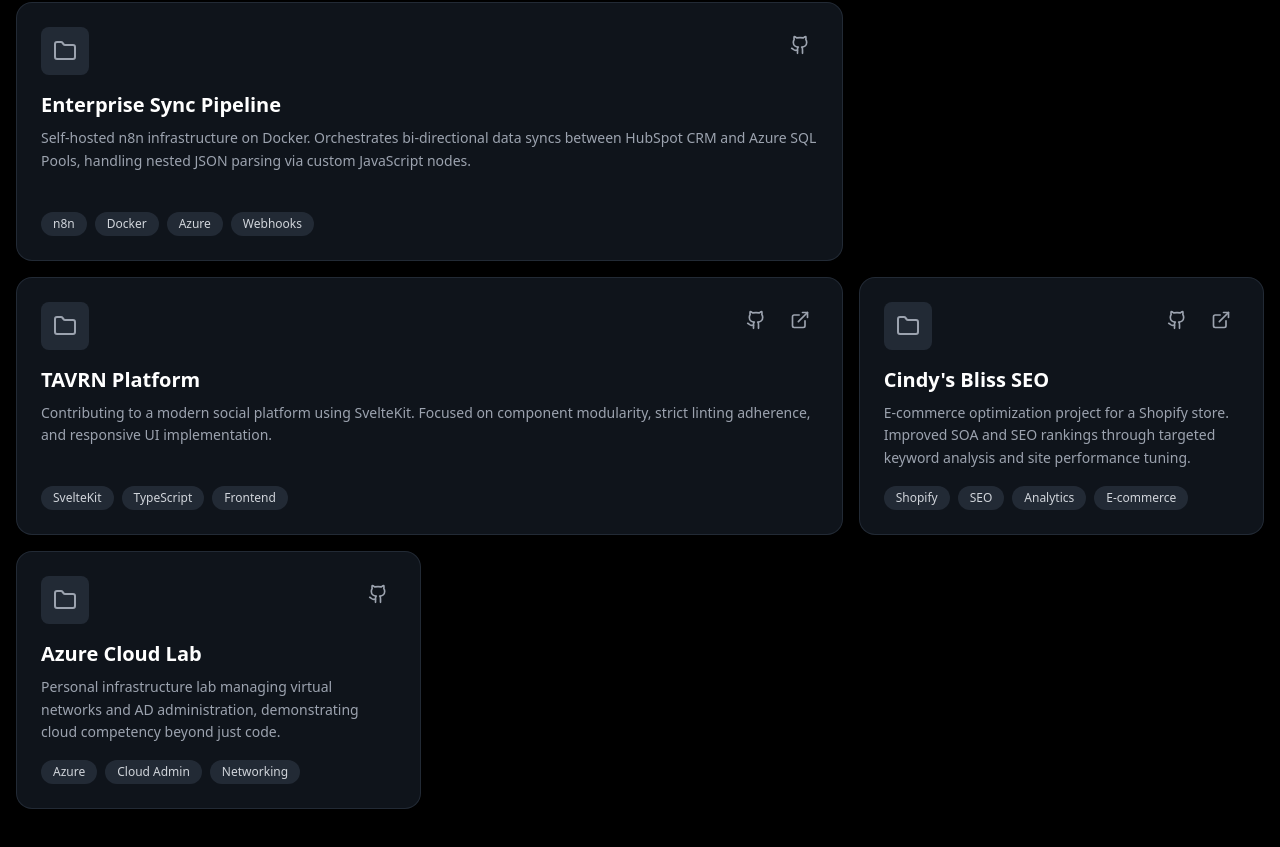
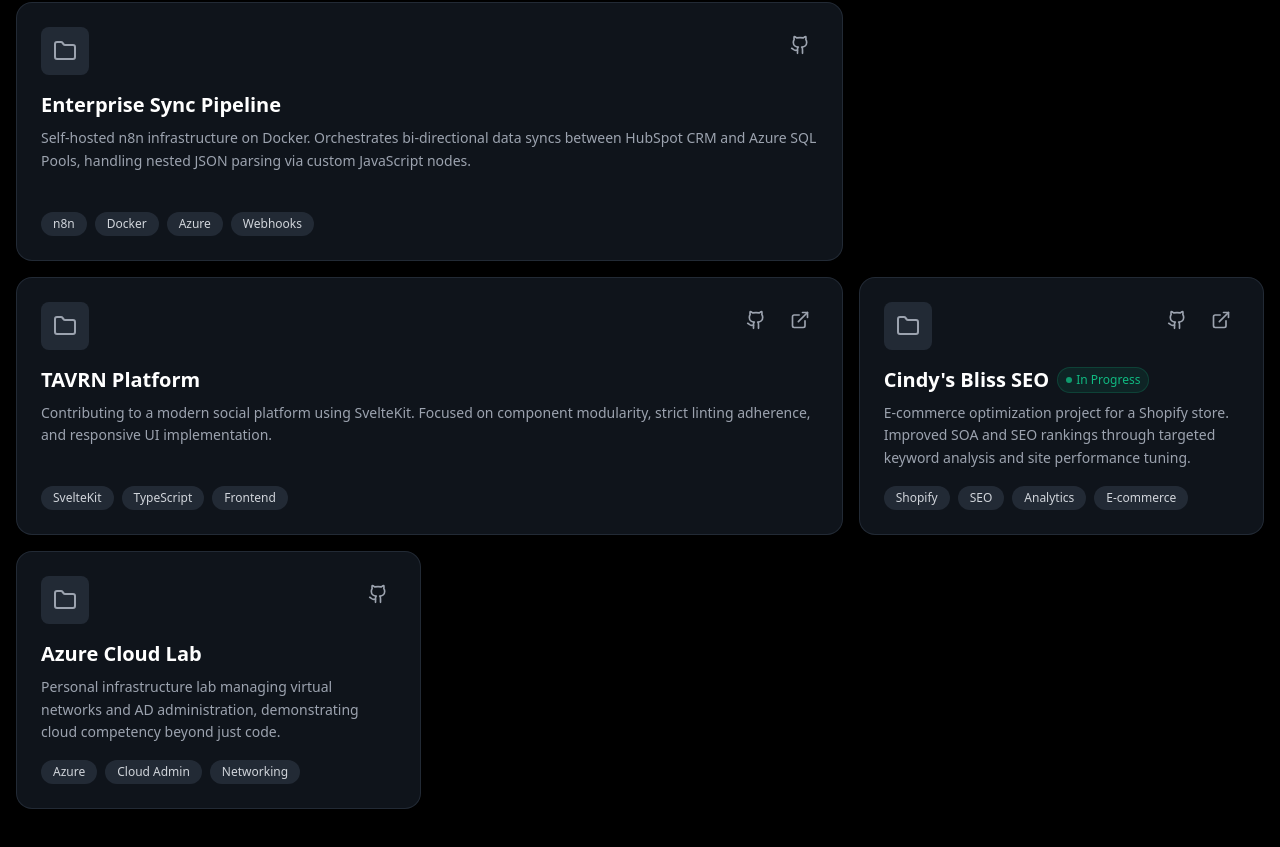
Before and after one commit to f-taveras/e-portfolio2.0, a React (Vite) app: page / in a window 1280 px wide. Shown: the part 1618-2465 px from the top of the page. Built offline with nearby package versions, Linux system fonts and the light colour scheme; no server answers.

Commit message:
Updated constants.ts

```diff
--- a/src/components/Projects.tsx
+++ b/src/components/Projects.tsx
@@ -67,9 +67,17 @@ export default function Projects() {
                     </div>
                   </div>
 
-                  <h3 className="text-xl font-bold text-white mb-2">
-                    {project.title}
-                  </h3>
+                  <div className="flex items-center gap-2 mb-2">
+                    <h3 className="text-xl font-bold text-white">
+                      {project.title}
+                    </h3>
+                    {project.status && (
+                      <span className="inline-flex items-center gap-1 px-2 py-1 text-xs font-medium bg-emerald-500/10 text-emerald-500 border border-emerald-500/20 rounded-full">
+                        <div className="w-1.5 h-1.5 bg-emerald-500 rounded-full animate-pulse" />
+                        {project.status}
+                      </span>
+                    )}
+                  </div>
                   <p className="text-gray-400 text-sm leading-relaxed mb-4 flex-grow">
                     {project.description}
                   </p>
--- a/src/constants.ts
+++ b/src/constants.ts
@@ -75,6 +75,7 @@ export const PROJECTS = [
     github: "#",
     demo: "https://cindysbliss.com",
     featured: false,
+    status: "In Progress",
   },
   {
     id: 5,
```
